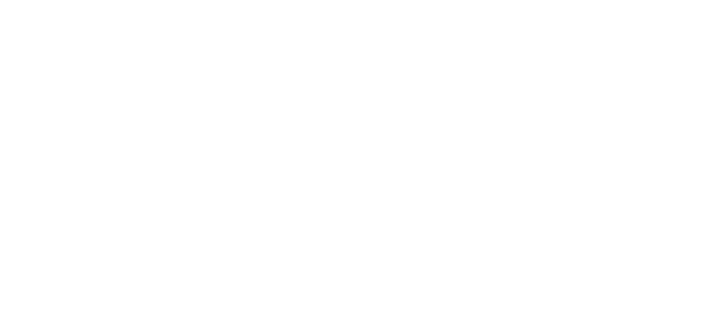
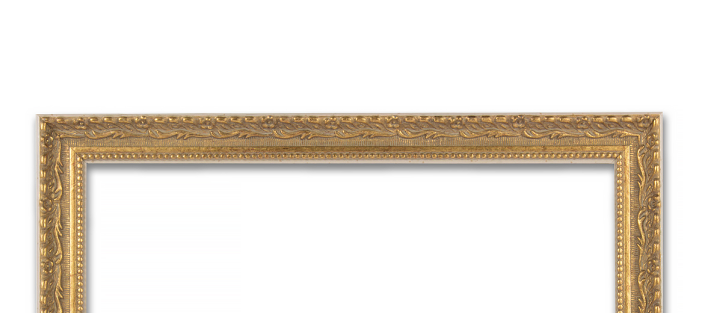
Before and after one commit to AlexDyvinets/htmltest, a plain HTML site: page index.html in a window 1280 px wide. Shown: the top 313 px of the page, without its empty margins (289-991 px from the left). Drawn offline with Linux system fonts and the light colour scheme; the site is published under a folder, as on GitHub Pages, so addresses that start at the root find nothing.

Commit message:
Update style.css

```diff
--- a/style.css
+++ b/style.css
@@ -1,5 +1,5 @@
 .mem_place{
-    background-image: url('/ramka-dlya-kartinyi-a4_b017_3750h.jpeg');
+    background-image: url('ramka-dlya-kartinyi-a4_b017_3750h.jpeg');
     background-repeat: no-repeat;
     background-size: contain;
     background-position: center;
```
